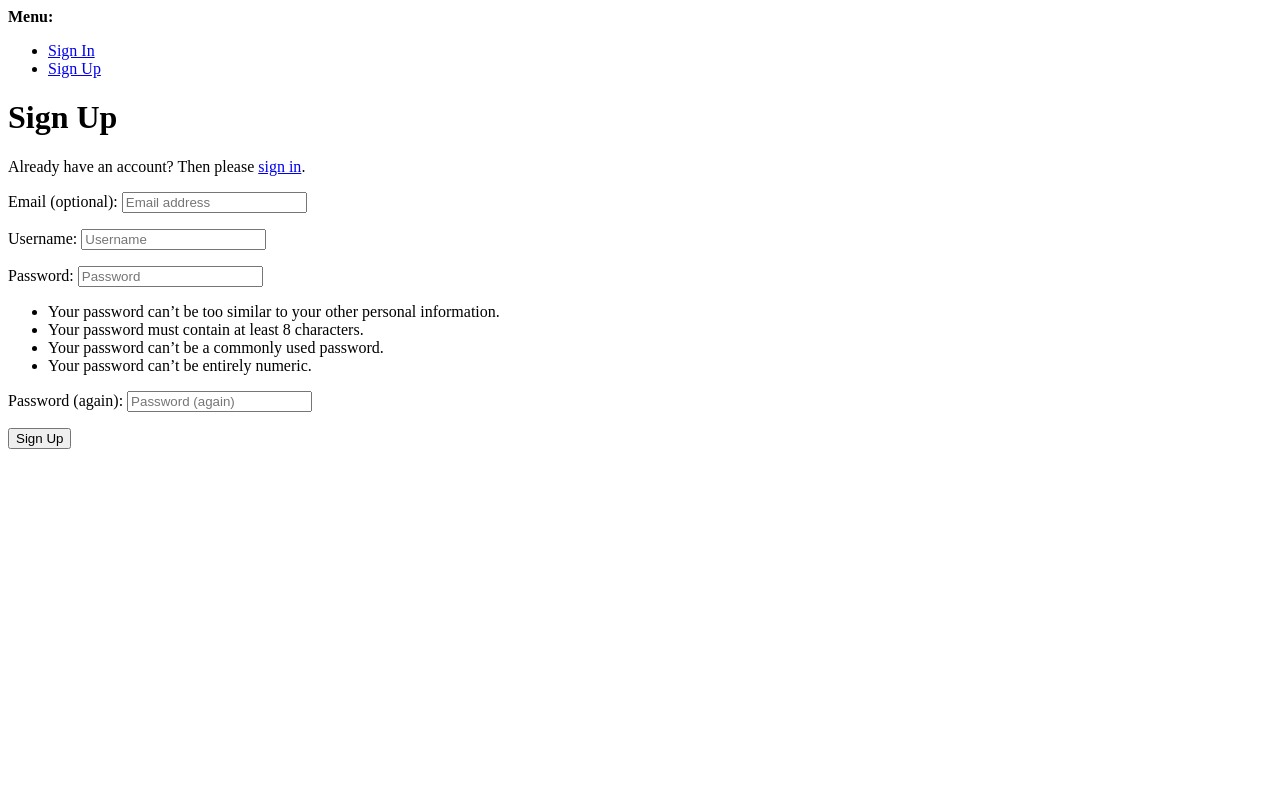
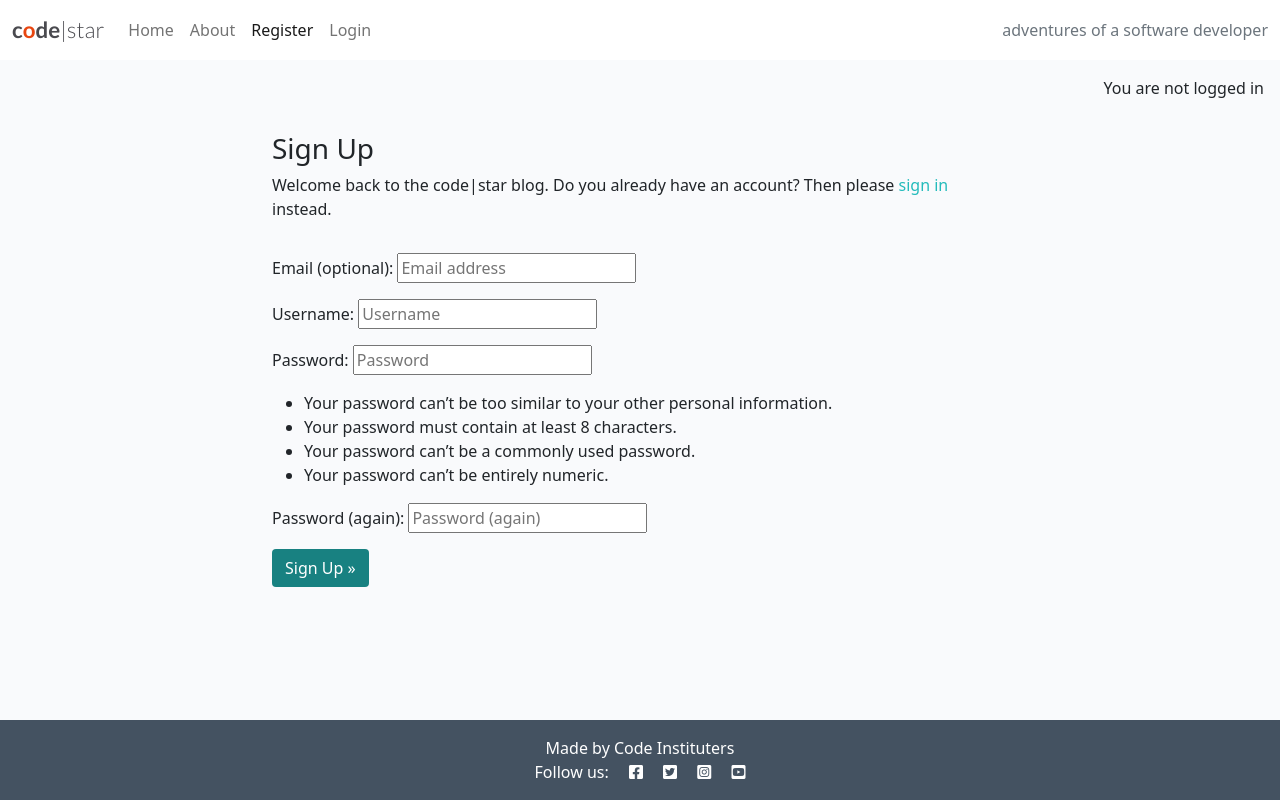
Before and after one commit to KyleMardell/django-blog, a Django app: page /accounts/signup/ in a window 1280 px wide. Run offline with Django 5.2, Linux system fonts and the light colour scheme; some libraries are stand-ins or nearby versions.

Commit message:
Style signup page.

```diff
--- a/codestar/urls.py
+++ b/codestar/urls.py
@@ -19,7 +19,7 @@ from django.urls import path, include
 
 urlpatterns = [
     path("about/", include("about.urls"), name="about-urls"),
-     path("accounts/", include("allauth.urls")),
+    path("accounts/", include("allauth.urls")),
     path('admin/', admin.site.urls),
     path('summernote/', include('django_summernote.urls')),
     path('', include('blog.urls'), name='blog-urls'),
--- a/templates/account/signup.html
+++ b/templates/account/signup.html
@@ -1,38 +1,37 @@
-{% extends "account/base_entrance.html" %}
-{% load allauth i18n %}
-{% block head_title %}
-    {% trans "Signup" %}
-{% endblock head_title %}
+{% extends "base.html" %}
+
+{% load i18n %}
+
+{% block head_title %}{% trans "Signup" %}{% endblock %}
+
 {% block content %}
-    {% element h1 %}
-        {% trans "Sign Up" %}
-    {% endelement %}
-    {% setvar link %}
-        <a href="{{ login_url }}">
-        {% endsetvar %}
-        {% setvar end_link %}
-        </a>
-    {% endsetvar %}
-    {% element p %}
-        {% blocktranslate %}Already have an account? Then please {{ link }}sign in{{ end_link }}.{% endblocktranslate %}
-    {% endelement %}
-    {% if not SOCIALACCOUNT_ONLY %}
-        {% url 'account_signup' as action_url %}
-        {% element form form=form method="post" action=action_url tags="entrance,signup" %}
-            {% slot body %}
+<div class="container">
+    <div class="row">
+        <div class="col-md-8 mt-3 offset-md-2">
+            <h3>{% trans "Sign Up" %}</h3>
+
+            <p>{% blocktrans %}
+                Welcome back to the code|star blog.
+                Do you already have an account? Then please
+                <a class="link" href="{{ login_url }}">sign in</a>
+                instead.
+                {% endblocktrans %}
+            </p>
+        </div>
+    </div>
+    <div class="row">
+        <div class="col-md-8 mt-3 offset-md-2">
+            <form class="signup" id="signup_form" method="post" action="{% url 'account_signup' %}">
                 {% csrf_token %}
-                {% element fields form=form unlabeled=True %}
-                {% endelement %}
-                {{ redirect_field }}
-            {% endslot %}
-            {% slot actions %}
-                {% element button tags="prominent,signup" type="submit" %}
-                    {% trans "Sign Up" %}
-                {% endelement %}
-            {% endslot %}
-        {% endelement %}
-    {% endif %}
-    {% if SOCIALACCOUNT_ENABLED %}
-        {% include "socialaccount/snippets/login.html" with page_layout="entrance" %}
-    {% endif %}
-{% endblock content %}
+                {{ form.as_p }}
+                {% if redirect_field_value %}
+                <input type="hidden" name="{{ redirect_field_name }}" value="{{ redirect_field_value }}" />
+                {% endif %}
+                <button class="btn btn-signup right" type="submit">
+                    {% trans "Sign Up" %} &raquo;</button>
+            </form>
+        </div>
+    </div>
+</div>
+
+{% endblock %}
--- a/templates/base.html
+++ b/templates/base.html
@@ -1,5 +1,4 @@
 {% load static %}
-
 {% url 'home' as home_url %}
 {% url 'about' as about_url %}
 {% url 'account_login' as login_url %}
@@ -14,24 +13,22 @@
     <meta name="viewport" content="width=device-width, initial-scale=1" />
 
     <!-- Google Fonts CSS -->
-    <link rel="preconnect" href="https://fonts.gstatic.com">
-    <link href="https://fonts.googleapis.com/css2?family=Roboto:wght@300&display=swap" rel="stylesheet">
-    <link href="https://fonts.googleapis.com/css2?family=Lato:wght@300;700&display=swap" rel="stylesheet">
+    <link rel="preconnect" href="https://fonts.gstatic.com" />
+    <link href="https://fonts.googleapis.com/css2?family=Roboto:wght@300&display=swap" rel="stylesheet" />
+    <link href="https://fonts.googleapis.com/css2?family=Lato:wght@300;700&display=swap" rel="stylesheet" />
 
     <!-- Font Awesome CSS -->
-    <link rel="stylesheet" href="https://cdnjs.cloudflare.com/ajax/libs/font-awesome/5.15.3/css/all.min.css">
+    <link rel="stylesheet" href="https://cdnjs.cloudflare.com/ajax/libs/font-awesome/5.15.3/css/all.min.css" />
 
     <!-- Bootstrap CSS -->
     <link href="https://cdn.jsdelivr.net/npm/bootstrap@5.0.1/dist/css/bootstrap.min.css" rel="stylesheet"
-        integrity="sha384-+0n0xVW2eSR5OomGNYDnhzAbDsOXxcvSN1TPprVMTNDbiYZCxYbOOl7+AMvyTG2x" crossorigin="anonymous">
+        integrity="sha384-+0n0xVW2eSR5OomGNYDnhzAbDsOXxcvSN1TPprVMTNDbiYZCxYbOOl7+AMvyTG2x" crossorigin="anonymous" />
 
     <!-- Custom CSS -->
-    <link rel="stylesheet" href="{% static 'css/style.css' %}">
-
+    <link rel="stylesheet" href="{% static 'css/style.css' %}" />
 </head>
 
 <body class="d-flex flex-column h-100 main-bg">
-
     <!-- Navigation -->
     <nav class="navbar navbar-expand-lg navbar-light bg-white">
         <div class="container-fluid">
@@ -53,7 +50,8 @@
                     </li>
                     {% if user.is_authenticated %}
                     <li class="nav-item">
-                            <a class="nav-link {% if request.path == logout_url %}active{% endif %}" aria-current="page" href="{% url 'account_logout' %}">Logout</a>
+                        <a class="nav-link {% if request.path == logout_url %}active{% endif %}" aria-current="page"
+                            href="{% url 'account_logout' %}">Logout</a>
                     </li>
                     {% else %}
                     <li class="nav-item">
@@ -61,7 +59,8 @@
                             href="{% url 'account_signup' %}">Register</a>
                     </li>
                     <li class="nav-item">
-                            <a class="nav-link {% if request.path == login_url %}active{% endif %}" aria-current="page" href="{% url 'account_login' %}">Login</a>
+                        <a class="nav-link {% if request.path == login_url %}active{% endif %}" aria-current="page"
+                            href="{% url 'account_login' %}">Login</a>
                     </li>
                     {% endif %}
                 </ul>
@@ -73,17 +72,22 @@
     </nav>
 
     <main class="flex-shrink-0 main-bg">
-
-        {% block content %}
+        {% if user.is_authenticated %}
+        <p class="text-end m-3">You are logged in as {{ user }}</p>
+        {% else %}
+        <p class="text-end m-3">You are not logged in</p>
+        {% endif %} {% block content %}
         <!-- Content Goes here -->
         {% endblock content %}
-
     </main>
 
     <!-- Footer -->
     <footer class="footer mt-auto py-3 dark-bg">
-        <p class="m-0 text-center text-white">{% block copyright %}Made by Code Instituters{% endblock %}</p>
-        <p class="m-0 text-center text-white">Follow us: <i class="fab fa-facebook-square ms-3"></i>
+        <p class="m-0 text-center text-white">
+            {% block copyright %}Made by Code Instituters{% endblock %}
+        </p>
+        <p class="m-0 text-center text-white">
+            Follow us: <i class="fab fa-facebook-square ms-3"></i>
             <i class="fab fa-twitter-square ms-3"></i>
             <i class="fab fa-instagram-square ms-3"></i>
             <i class="fab fa-youtube-square ms-3"></i>
@@ -91,8 +95,8 @@
     </footer>
 
     <script src="https://cdn.jsdelivr.net/npm/bootstrap@5.0.1/dist/js/bootstrap.bundle.min.js"
-        integrity="sha384-gtEjrD/SeCtmISkJkNUaaKMoLD0//ElJ19smozuHV6z3Iehds+3Ulb9Bn9Plx0x4" crossorigin="anonymous">
-        </script>
+        integrity="sha384-gtEjrD/SeCtmISkJkNUaaKMoLD0//ElJ19smozuHV6z3Iehds+3Ulb9Bn9Plx0x4"
+        crossorigin="anonymous"></script>
     <script src="{% static 'js/script.js' %}"></script>
 </body>
 
```
Lines whose indentation alone changed are shown as unchanged.
